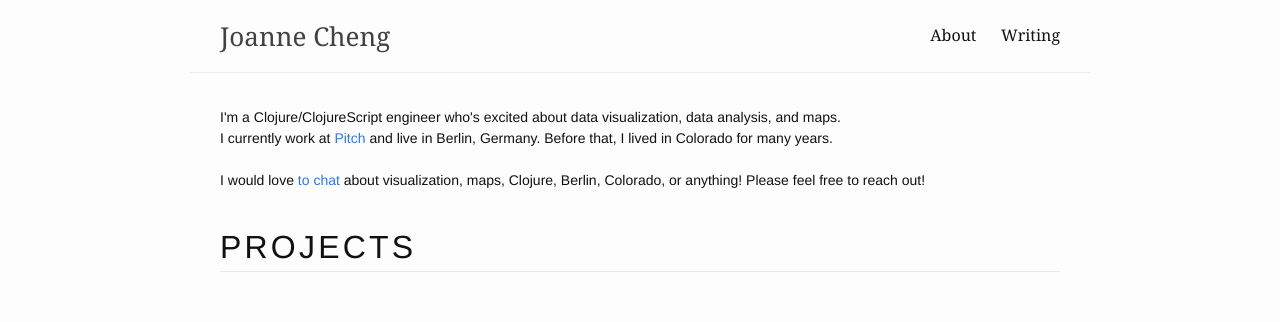
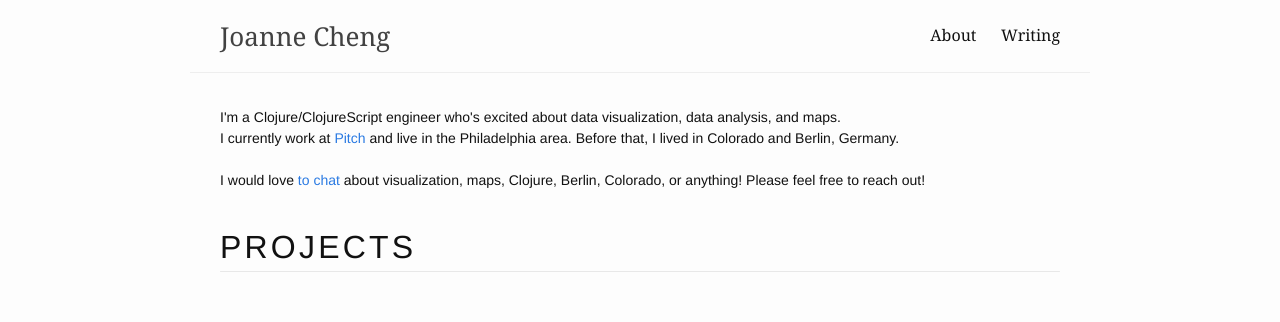
Before and after one commit to joannecheng/joannecheng.github.io, a Jekyll site: the page built from index.html, in a window 1280 px wide. Shown: the top 322 px of the page. Built offline with Jekyll 4.4.1, drawn with Linux system fonts in a browser that asks for light colours; nearby versions of some CDN libraries; library files that are not in the unit come from our copies.

Commit message:
update location

```diff
--- a/about.html
+++ b/about.html
@@ -27,7 +27,7 @@ permalink: /about/
   </p>
 
   <p>
-    I currently live in <s>Denver, Colorado</s> Berlin, Germany.
+  I currently live in <s>Denver, Colorado</s> <s>Berlin, Germany</s> somewhere in the US.
   </p>
 
   <p>
--- a/index.html
+++ b/index.html
@@ -12,7 +12,7 @@ layout: default
     <br />
     I currently work at
     <a href="https://pitch.io">Pitch</a>
-    and live in Berlin, Germany. Before that, I lived in Colorado for many years.
+    and live in the Philadelphia area. Before that, I lived in Colorado and Berlin, Germany.
 
     <br />
     <br />
```
